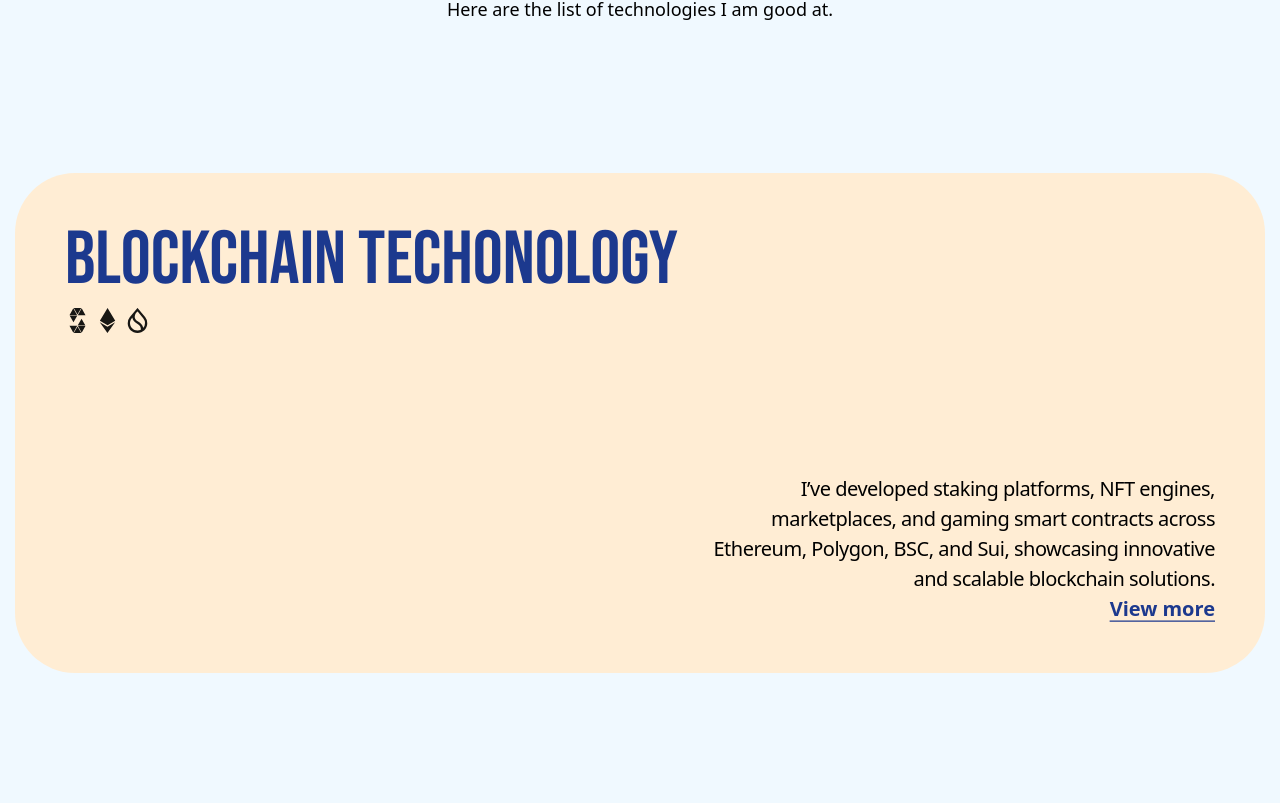
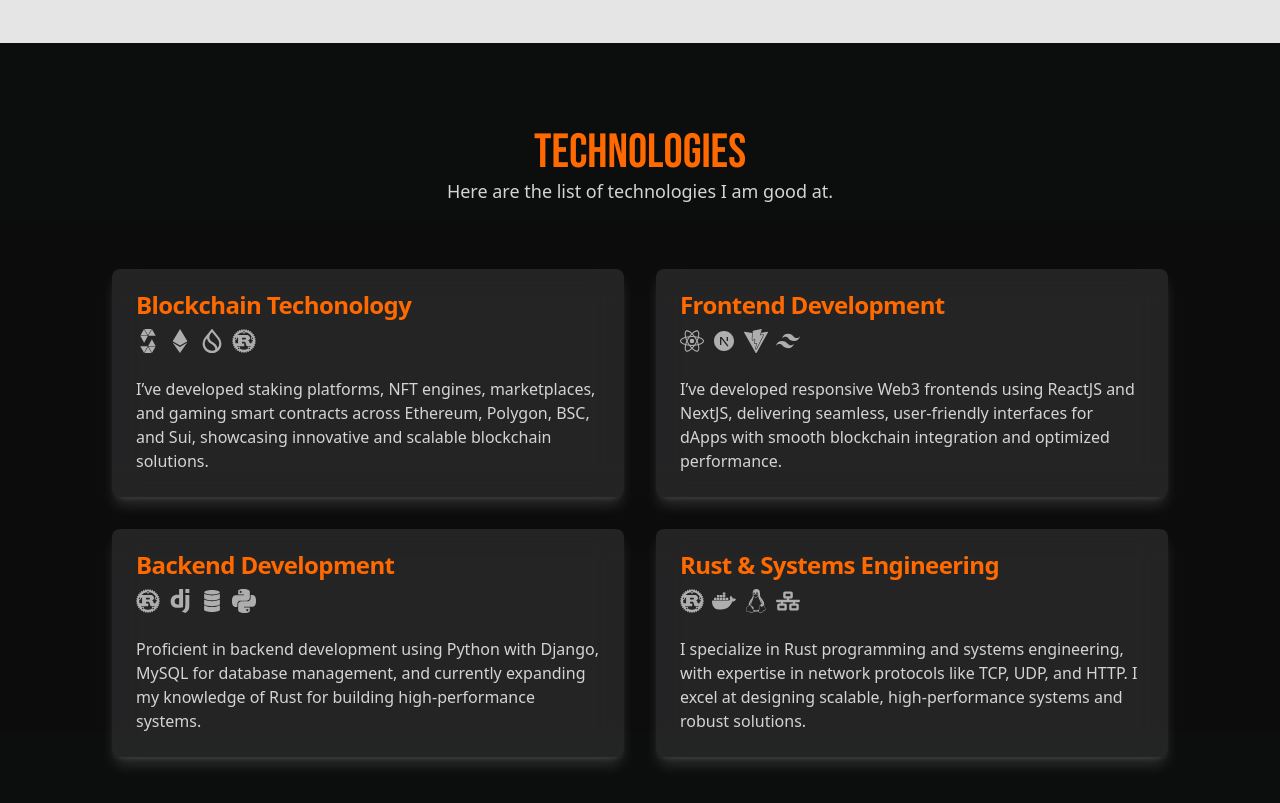
Before and after one commit to jveer634/jveer634, a React (Vite) app: page / in a window 1280 px wide. Shown: the part 1557-2360 px from the top of the page. Built offline with nearby package versions, Linux system fonts and the light colour scheme.

Commit message:
chore: updated index page

```diff
--- a/src/App.tsx
+++ b/src/App.tsx
@@ -18,8 +18,11 @@ function App() {
 			<ToastContainer limit={2} hideProgressBar={true} />
 
 			<Routes>
-				<Route path="/" element={<Home />}></Route>
+				<Route path="/" element={<Home />} ></Route>
 				<Route path="/contact" element={<Contact />}></Route>
+				<Route path="/projects" element={<Projects />}></Route>
+				<Route path="/services" element={<Services />}></Route>
+				<Route path="/about" element={<About />}></Route>
 			</Routes>
 
 			<Footer />
--- a/src/components/NavBar.tsx
+++ b/src/components/NavBar.tsx
@@ -22,12 +22,12 @@ const links = [
 
 const Navbar = () => {
 	return (
-		<nav className="flex justify-between items-center p-10">
+		<nav className="flex h-[10vh] justify-between items-center p-10">
 			<Link
 				to="/"
 				className="font-bold text-orange-500 tracking-tighter text-2xl"
 			>
-				<h1 className="">Jay Nalam</h1>
+				<h1>Jay Nalam</h1>
 			</Link>
 
 			<div className="hidden xl:flex gap-4 items-center font-mono uppercase tracking-tight rounded-xl">
--- a/src/components/home/Quote.tsx
+++ b/src/components/home/Quote.tsx
@@ -1,6 +1,5 @@
 import { useGSAP } from "@gsap/react";
 import gsap from "gsap";
-import { ScrollTrigger } from "gsap/ScrollTrigger";
 import { useRef } from "react";
 import SplitType from "split-type";
 
@@ -12,7 +11,6 @@ export const Quote = () => {
 				split: "words",
 			});
 
-			gsap.registerPlugin(ScrollTrigger);
 			gsap.from(".word", {
 				opacity: 0,
 				stagger: 0.25,
@@ -23,7 +21,7 @@ export const Quote = () => {
 	);
 
 	return (
-		<section className=" x:w-1/2 xl:text-left text-center" ref={container}>
+		<section className=" x:w-1/2 p-20 xl:text-left text-center" ref={container}>
 			<p
 				className="font-bebas text-6xl xl:text-8xl text-center"
 				id="quote"
--- /dev/null
+++ b/src/components/home/Skills.tsx
@@ -0,0 +1,168 @@
+import { RiNextjsFill } from "react-icons/ri";
+import {
+	SiDjango,
+	SiEthereum,
+	SiPython,
+	SiReact,
+	SiRust,
+	SiSolidity,
+	SiSui,
+	SiTailwindcss,
+	SiVite,
+    SiDocker,
+    SiLinux,
+} from "react-icons/si";
+import { GiDatabase } from "react-icons/gi";
+import { FaNetworkWired } from "react-icons/fa6";
+
+import { Card, CardContent, CardDescription, CardTitle, CardHeader } from "../ui/card";
+import { useGSAP } from "@gsap/react";
+import { useRef } from "react";
+import gsap from "gsap";
+
+type Skill = {
+    title: string;
+    description: string;
+    icons: any[];
+
+};
+
+const cards: Skill[] = [
+    {
+        title: "Blockchain Techonology",
+        icons: [SiSolidity, SiEthereum, SiSui, SiRust],
+
+        description:
+            "I’ve developed staking platforms, NFT engines, marketplaces, and gaming smart contracts across Ethereum, Polygon, BSC, and Sui, showcasing innovative and scalable blockchain solutions.",
+    },
+    {
+        title: "Frontend Development",
+        icons: [SiReact, RiNextjsFill, SiVite, SiTailwindcss],
+
+        description:
+            "I’ve developed responsive Web3 frontends using ReactJS and NextJS, delivering seamless, user-friendly interfaces for dApps with smooth blockchain integration and optimized performance.",
+    },
+
+    {
+        title: "Backend Development",
+        icons: [SiRust, SiDjango, GiDatabase , SiPython],
+
+        description:
+            "Proficient in backend development using Python with Django, MySQL for database management, and currently expanding my knowledge of Rust for building high-performance systems.",
+    },
+
+    {
+        title: "Rust & Systems Engineering",
+        icons: [SiRust, SiDocker, SiLinux,  FaNetworkWired ],
+
+        description:
+            "I specialize in Rust programming and systems engineering, with expertise in network protocols like TCP, UDP, and HTTP. I excel at designing scalable, high-performance systems and robust solutions.",
+    },
+];
+
+// const cards2: Skill[] = [
+//     {
+//         title: "Blockchain Techonology",
+//         icons: [{icon: SiSolidity, color: "#627EEA"}, {icon: SiEthereum, color: "#627EEA"}, {icon: SiSui, color: "#4F46E5"}, {icon: SiRust, color: "#DEA584"}],
+
+//         description:
+//             "I’ve developed staking platforms, NFT engines, marketplaces, and gaming smart contracts across Ethereum, Polygon, BSC, and Sui, showcasing innovative and scalable blockchain solutions.",
+//     },
+//     {
+//         title: "Frontend Development",
+//         icons: [{icon: SiReact, color: "#DEA584"}, {icon: RiNextjsFill, color: "#fff"}, {icon: SiVite, color:"#646CFF"}, {icon: SiTailwindcss, color: "#06B6D4"}],
+
+//         description:
+//             "I’ve developed responsive Web3 frontends using ReactJS and NextJS, delivering seamless, user-friendly interfaces for dApps with smooth blockchain integration and optimized performance.",
+//     },
+
+//     {
+//         title: "Backend Development",
+//         icons: [{icon: SiRust, color: "#DEA584"}, {icon: SiDjango, color: "#092E20"}, {icon: GiDatabase, color: "#fff"} , {icon: SiPython, color: "#3776AB"}],
+
+//         description:
+//             "Proficient in backend development using Python with Django, MySQL for database management, and currently expanding my knowledge of Rust for building high-performance systems.",
+//     },
+
+//     {
+//         title: "Rust & Systems Engineering",
+//         icons: [{icon: SiRust, color: "#DEA584"}, {icon: SiDocker, color: "#fff"}, {icon: SiLinux, color:"#fff"},  {icon: FaNetworkWired, color: "#fff"}         ],
+
+//         description:
+//             "I specialize in Rust programming and low-level systems engineering, with expertise in network protocols like TCP, UDP, and HTTP. My skills include designing scalable, high-performance systems and implementing robust solutions for complex challenges",
+//     },
+// ];
+
+
+const SkillsSection = () => {
+
+    const sectionRef = useRef(null)
+
+    useGSAP(() => {
+        const section = sectionRef.current;
+        gsap.from(section, {
+            ease: "power1.inOut",
+            opacity: 0,
+            duration:1,
+            scrollTrigger: {
+                trigger: section,
+                // start: "bottom"
+                start: "top 90%",
+                // end: "bottom 20%",
+                // markers: true,
+                // toggleClass: "opacity-100"
+            }
+        })
+
+    })
+
+  return (
+    <section ref={sectionRef} className="bg-black/95 min-h-screen p-10 flex gap-16 flex-col justify-center items-stretch">
+            <div className=" ">
+                <h3 className="font-bebas text-orange-500 text-3xl md:text-5xl text-center">
+					Technologies
+				</h3>
+			    <p className="text-center text-lg text-neutral-300">
+					Here are the list of technologies I am good at.
+				</p>
+            </div>
+
+
+			<div className="grid self-center bg--100 grid-cols-2  gap-8  ">
+			    {
+                    cards.map((card, index) =>
+                        (<Card key={index} className="bg-white/10 hover:scale-105  col-span-2 md:col-span-1  max-w-lg  text-white border-none shadow-lg shadow-white/15   backdrop-blur-lg">
+                            <CardHeader>
+                                <CardTitle className="text-orange-500 mb-3 ">{card.title}</CardTitle>
+                                <CardDescription className="flec items-center">
+
+
+						{card.icons.map((icon, index) => {
+							const IconComponent = icon;
+							return (
+								<IconComponent
+									className="fill-white/70 mr-2 inline-flex hover:fill-white transition-all ease-in-out delay-100 opacity-90 hover:opacity-100"
+									size={24}
+									key={index}
+								/>
+							);
+						})}
+
+                                </CardDescription>
+                            </CardHeader>
+
+                            <CardContent>
+                                <p className="text-neutral-300">
+                                    {card.description}
+                                </p>
+                            </CardContent>
+
+                        </Card>))
+                }
+
+			</div>
+	</section>
+  )
+}
+
+export default SkillsSection
--- a/src/components/home/StackedCards.tsx
+++ b/src/components/home/StackedCards.tsx
@@ -81,7 +81,7 @@ const Card = ({ title, description, bgColor, icons, titleColor }: CardType) => {
 
 	return (
 		<div
-			className="sticky top-0 flex items-center justify-center h-screen"
+			className="sticky top-0  flex items-center justify-center h-screen"
 			ref={container}
 		>
 			<div
@@ -100,7 +100,7 @@ const Card = ({ title, description, bgColor, icons, titleColor }: CardType) => {
 							const IconComponent = icon;
 							return (
 								<IconComponent
-									className="fill-black hover:scale-125 transition-all ease-in-out delay-100 opacity-90 hover:opacity-100"
+									className="fill-black hover:scale-110 transition-all ease-in-out delay-100 opacity-90 hover:opacity-100"
 									size={20}
 									key={index}
 								/>
--- a/src/components/home/index.tsx
+++ b/src/components/home/index.tsx
@@ -1,9 +1,14 @@
 import gsap from "gsap";
 import { useGSAP } from "@gsap/react";
+import { ScrollTrigger } from "gsap/all";
+
 import Logo from "../../assets/Logo.png";
 import { Quote } from "./Quote";
 import { StackedCards } from "./StackedCards";
 import { useRef } from "react";
+import SkillsSection from "./Skills";
+
+gsap.registerPlugin(ScrollTrigger)
 
 const Home = () => {
 	const intro = useRef(null);
@@ -21,18 +26,20 @@ const Home = () => {
 			duration: 1,
 		});
 
-		gsap.from(intro.current, {
+		const el = intro.current;
+
+		gsap.from(el, {
 			opacity: 0,
-			scrollTrigger: "view",
+			scrollTrigger: el,
 			duration: 1,
 			delay: 0.5,
 		});
 	});
 
 	return (
-		<main className="px-10">
-			<section className="grid h-[80vh] grid-cols-2 align-middle gap-4 text-center md:text-left items-center font-bebas">
-				<div className="col-span-2  md:col-span-1 place-self-center mt-12">
+		<main>
+			<section className="px-10  h-[90vh]  flex items-center justify-around text-center md:text-left font-bebas">
+				<div className="lg:w-1/2 w-3/5">
 						<h1 className="md:text-7xl text-5xl text-blue-900">
 							<p className="main-heading">
 								I don’t just solve problems;
@@ -47,12 +54,12 @@ const Home = () => {
 							the boundaries of possibility.
 						</h3>
 					</div>
-				<div className="hidden md:inline-block place-self-center">
-					<img src={Logo} alt="logo" />
+				<div className="hidden md:inline-block">
+					<img src={Logo} alt="logo" className="contain" />
 				</div>
 			</section>
 
-			<div className="text-justify grid place-content-center h-[80vh] p-4  w-full bg-neutral-200 text- md:text-2xl  tracking-tight font-semibold ">
+			<div className="text-justify h-screen px-10 grid place-content-center p-4  w-full bg-neutral-200 text- md:text-2xl  tracking-tight font-semibold ">
 				<p className="max-w-2xl" ref={intro}>
 					I am{" "}
 					<span className="text-orange-500 scale-150 uppercase">
@@ -65,37 +72,21 @@ const Home = () => {
 				</p>
 			</div>
 
-			<section className="mt-28">
+			<SkillsSection />
+
+			<Quote />
+
+			<section className="my-28 p-10">
 				<h3 className="font-bebas text-orange-500 text-3xl md:text-5xl text-center">
-					Technologies
+					Previous Work
 				</h3>
 				<p className="text-center text-lg">
 					Here are the list of technologies I am good at.
 				</p>
 				<StackedCards />
 			</section>
-			<Quote />
 
-			<section className="my-28">
-				<h3 className="font-bebas text-orange-500 text-3xl md:text-5xl text-center">
-					Previous Work
-				</h3>
-				<p className="text-center text-lg">
-					Here are the list of technologies I am good at.
-				</p>
 
-				{/* <div className="grid grid-cols-2 grid-rows-2 gap-2 *:p-8 *:hover:drop-shadow-2xl h-[50vh]">
-					<div className="row-span-2 bg-green-500">
-						<h1 className="font-nostalgia  text-4xl">
-							BundlesBets Staking
-						</h1>
-
-						<p></p>
-					</div>
-					<div className="bg-amber-400">2</div>
-					<div className="bg-red-300">3</div>
-				</div> */}
-			</section>
 		</main>
 	);
 };
```
Lines whose indentation alone changed are shown as unchanged.
